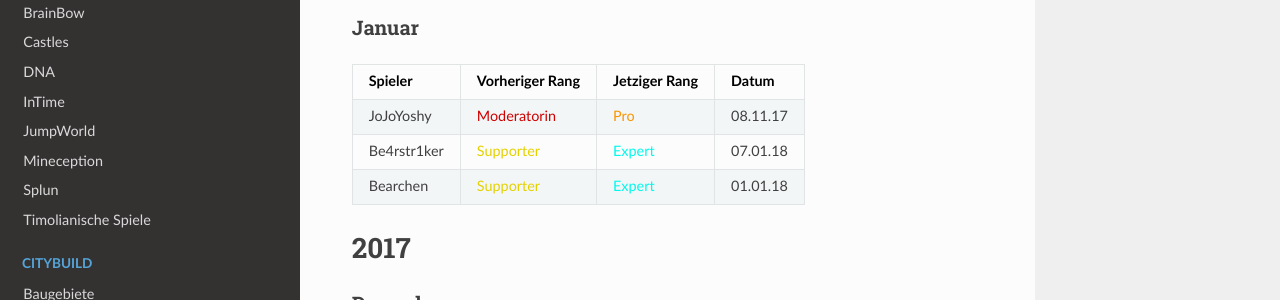
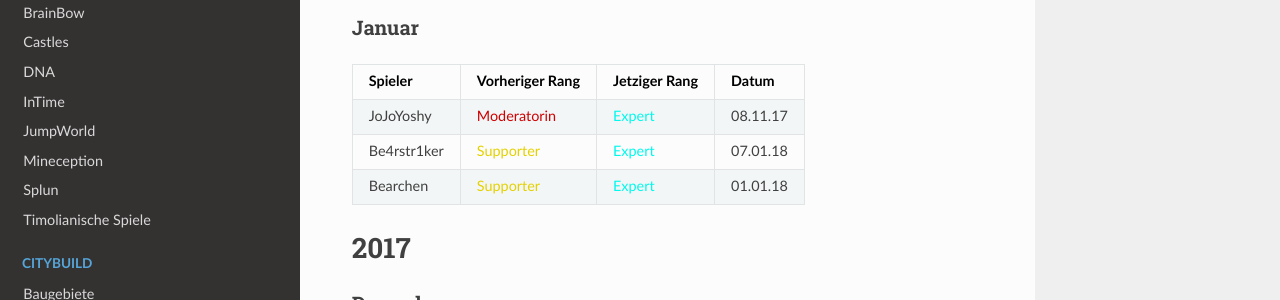
Before and after one commit to TimoliaDE/HowTo, an MkDocs documentation site: the page built from docs/team/changes.md, in a window 1280 px wide and 900 px high. Shown: the part 194-494 px from the top of the window. Built offline with MkDocs 1.6.1, drawn with Linux system fonts in a browser that asks for light colours; nearby versions of some CDN libraries; old or Windows-style settings are respelled for this version of MkDocs.

Commit message:
Update changes.md

```diff
--- a/docs/team/changes.md
+++ b/docs/team/changes.md
@@ -5,7 +5,7 @@ Hier werden alle Aus- und Eintritte, bzw. Beförderungen und Degradierungen aufg
 ###<strong>Januar</strong>
 | Spieler | Vorheriger Rang | Jetziger Rang | Datum |
 | ------ | ------ | ------ | ------ |
-|JoJoYoshy | <span style="color:#CF0101">Moderatorin</span> | <span style="color:#F99500">Pro</span> | 08.11.17 |
+|JoJoYoshy | <span style="color:#CF0101">Moderatorin</span> | <span style="color:#00F9EC">Expert</span> | 08.11.17 |
 |Be4rstr1ker | <span style="color:#E4D100">Supporter</span> | <span style="color:#00F9EC">Expert</span> | 07.01.18 |
 |Bearchen | <span style="color:#E4D100">Supporter</span> | <span style="color:#00F9EC">Expert</span> | 01.01.18 |
 
```
